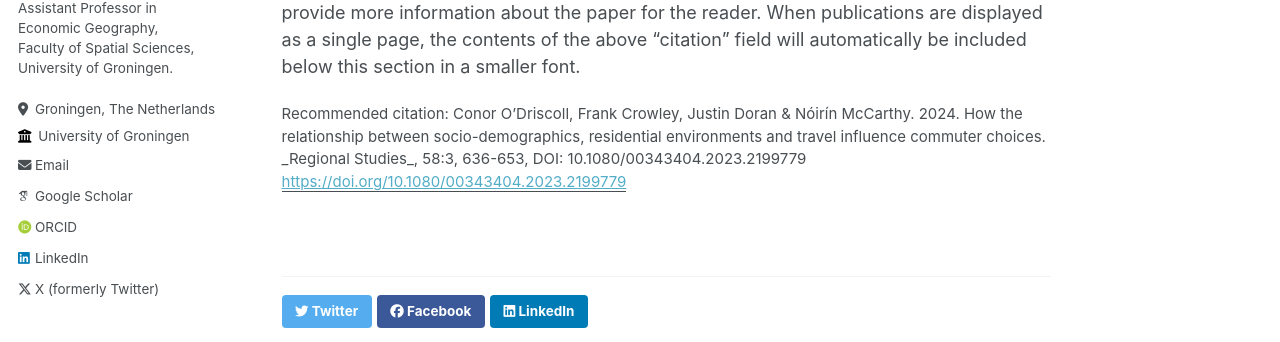
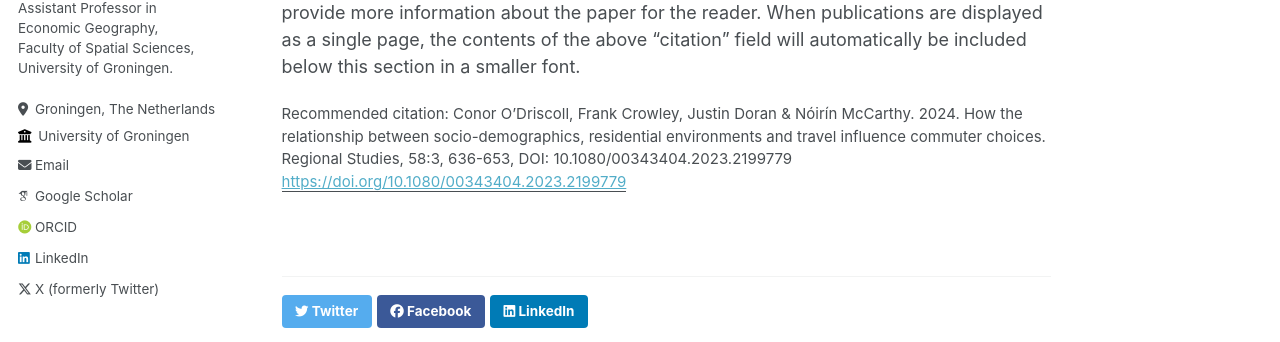
Before and after one commit to conor-o-driscoll/conor-o-driscoll.github.io, a Jekyll site: the page built from _publications/COD_RS_2023.md, in a window 1280 px wide and 958 px high. Shown: the part 326-668 px from the top of the window. Built offline with Jekyll 4.4.1, drawn with Linux system fonts in a browser that asks for light colours; some web fonts are replaced.

Commit message:
Update COD_RS_2023.md

```diff
--- a/_publications/COD_RS_2023.md
+++ b/_publications/COD_RS_2023.md
@@ -6,7 +6,7 @@ excerpt: 'This paper uses Generalised Structural Equation Modelling, fine-grain
 date: 2023-05-04
 venue: 'Regional Studies'
 paperurl: 'https://doi.org/10.1080/00343404.2023.2199779'
-citation: 'Conor O’Driscoll, Frank Crowley, Justin Doran & Nóirín McCarthy. 2024. How the relationship between socio-demographics, residential environments and travel influence commuter choices. _Regional Studies_, 58:3, 636-653, DOI: 10.1080/00343404.2023.2199779'
+citation: 'Conor O’Driscoll, Frank Crowley, Justin Doran & Nóirín McCarthy. 2024. How the relationship between socio-demographics, residential environments and travel influence commuter choices. Regional Studies, 58:3, 636-653, DOI: 10.1080/00343404.2023.2199779'
 ---
 
 The contents above will be part of a list of publications, if the user clicks the link for the publication than the contents of section will be rendered as a full page, allowing you to provide more information about the paper for the reader. When publications are displayed as a single page, the contents of the above "citation" field will automatically be included below this section in a smaller font.
```
